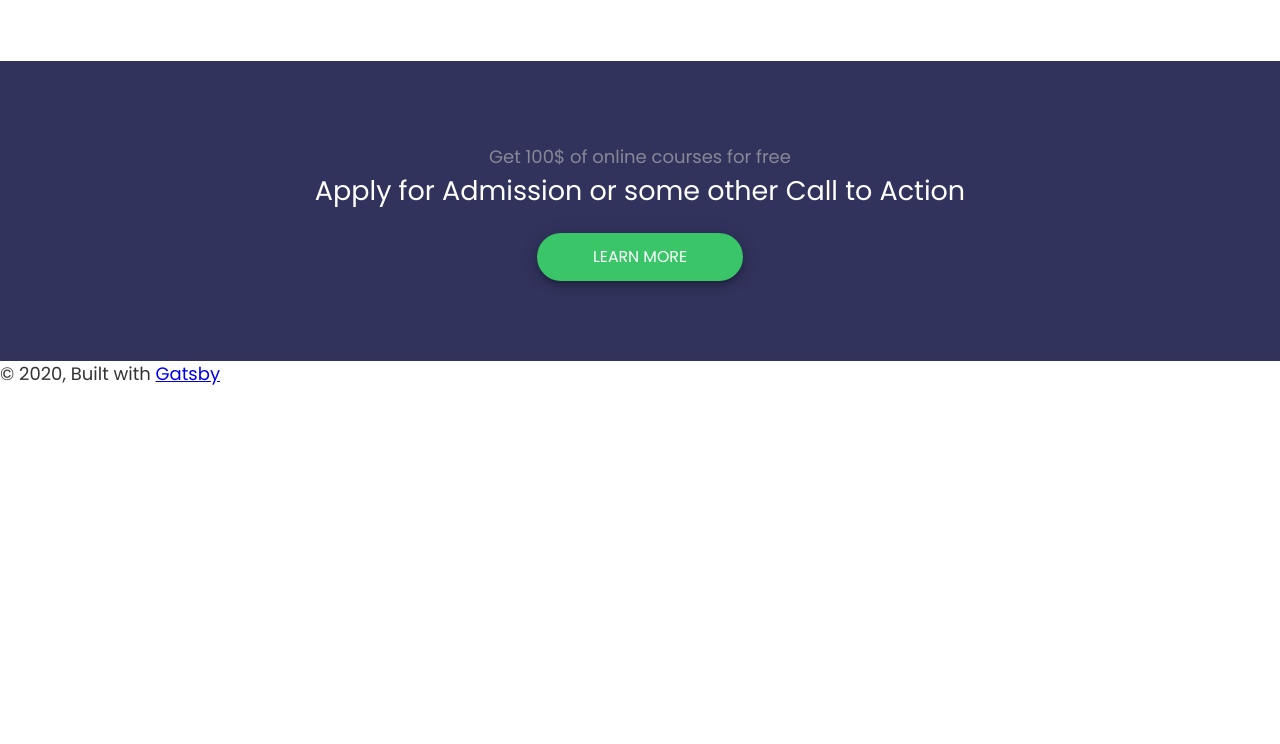
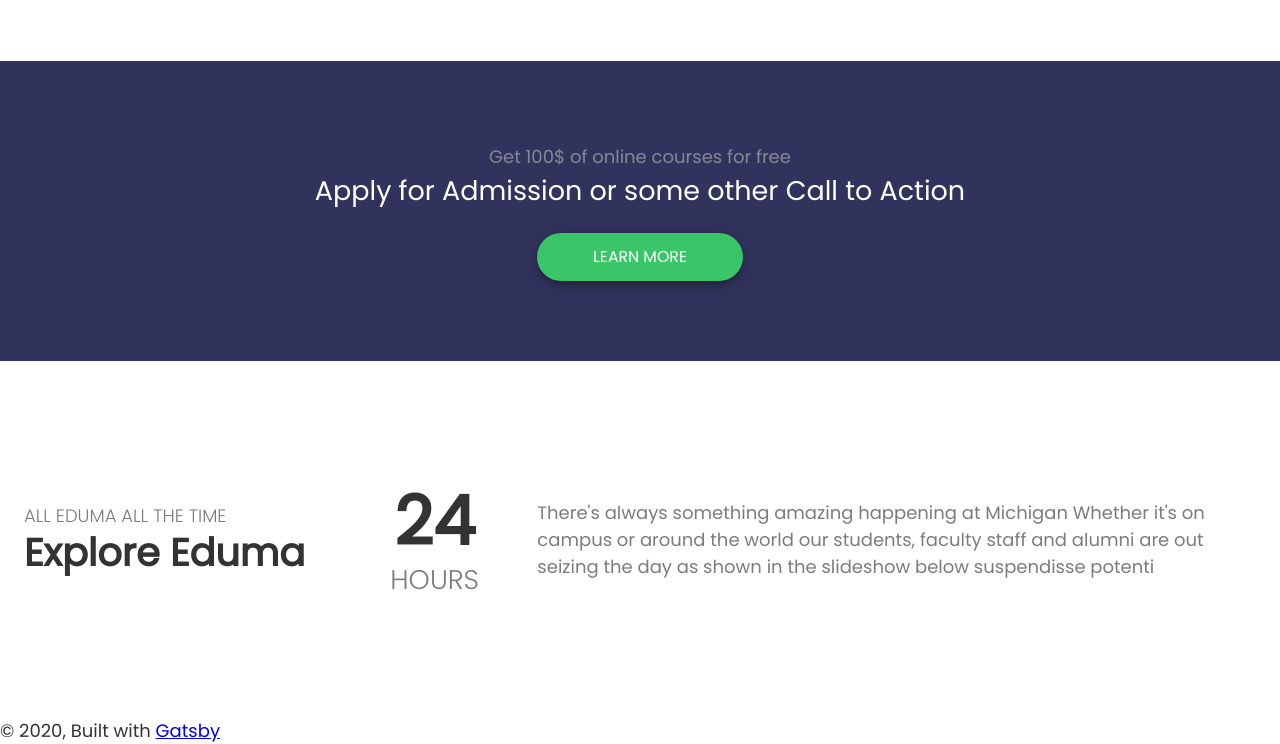
Before and after one commit to PauloTC/gat_IvySchool, a Gatsby site: page / in a window 1280 px wide. Shown: the part 2879-3623 px from the top of the page. Before the commit the page ends 3266 px from the top, so only its background shows below. Built offline with nearby package versions, Linux system fonts and the light colour scheme; Gatsby itself is replaced by a stand-in of ours.

```diff
--- /dev/null
+++ b/src/components/home/explore-college.js
@@ -0,0 +1,60 @@
+import React, { Component } from 'react'
+import {
+    CardMedia,
+    Container,
+    Fab,
+    Box,
+    Typography,
+    Grid,
+    CardContent,
+    TextField
+} from '@material-ui/core';
+
+import { makeStyles } from '@material-ui/styles'
+
+const useStyles = makeStyles({
+
+})
+
+
+
+const ExploreCollege = () => {
+
+    const classes = useStyles();
+
+    return (
+        <Box  py={15} >
+            <section className={ classes.section }>
+                <Container maxWidth="xl" >
+                    <Grid alignItems="center"  container >
+                        <Grid item xs={12} sm={6}  lg={3} >
+                            <Typography  variant="body1"  >
+                                <Box color="#7C7C7C" fontWeight={ 300 } > ALL EDUMA ALL THE TIME</Box>
+                            </Typography>
+                            <Typography variant="h4" >
+                                <Box fontWeight={ 900 } >Explore Eduma</Box>
+                            </Typography>
+                        </Grid>
+                        <Grid item xs={12} sm={6}  lg={ 2 } >
+                            <Typography  variant="h2" >
+                                <Box  textAlign="center" fontWeight={ 800 } > 24 </Box>
+                            </Typography>
+                            <Typography variant="h5" >
+                                <Box  color="#7C7C7C" fontWeight={ 300 } textAlign="center"  > HOURS </Box>
+                            </Typography>
+                        </Grid>
+                        <Grid item sm={12}   lg={ 7 } >
+                            <Typography>
+                                <Box color="#7C7C7C" >There's always something amazing happening at Michigan Whether it's on campus or around the world our students, faculty staff and alumni are out seizing the day as shown in the slideshow below suspendisse potenti</Box>
+                            </Typography>
+                        </Grid>
+                    </Grid>
+                </Container>
+            </section>
+        </Box>
+    )
+}
+
+
+
+export default ExploreCollege
--- a/src/pages/index.js
+++ b/src/pages/index.js
@@ -17,7 +17,7 @@
 import OpenDay from '../components/home/open-day'
 import CourseCollection from '../components/home/course-collection'
 import OpenAdmision from '../components/home/open-admision'
-
+import ExploreCollege from '../components/home/explore-college'
 import { makeStyles } from '@material-ui/styles'
 
 
@@ -76,6 +76,7 @@
             <OpenDay />
             <CourseCollection />
             <OpenAdmision />
+            <ExploreCollege />
         </Layout>
     )
 }
```
